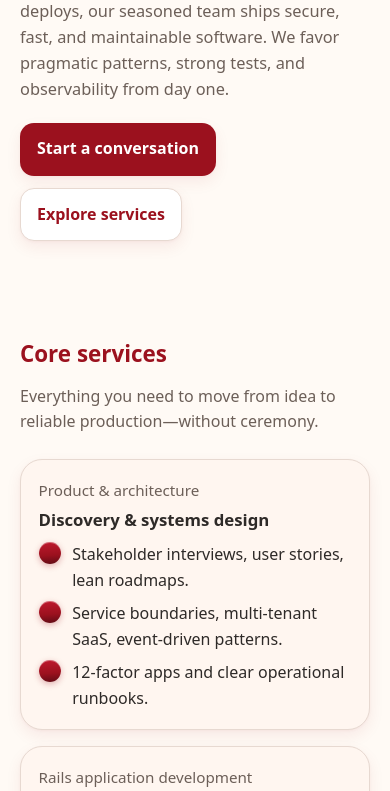
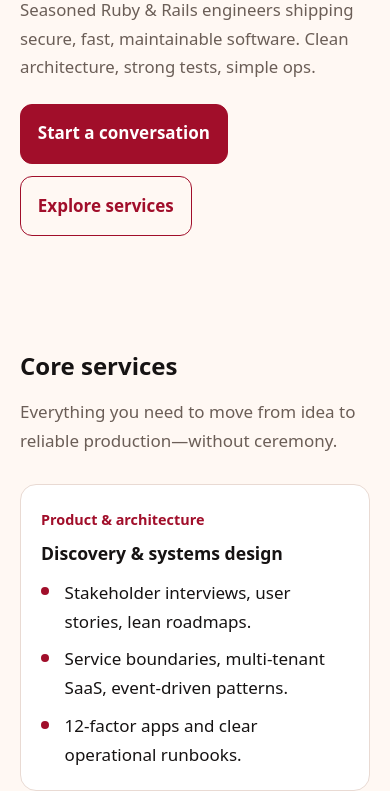
Before and after one commit to apburton84/rubydev.shop, a plain HTML site: page index.html in a window 390 px wide. Shown: the part 341-1132 px from the top of the page. Drawn offline with Linux system fonts and the light colour scheme.

Commit message:
Refactor styles and update hero section content
Updated CSS variables and styles for improved design consistency and responsiveness. Modified hero section content for clarity and impact.

```diff
--- a/index.html
+++ b/index.html
@@ -7,78 +7,81 @@
   <meta name="description" content="rubydev.shop is a seasoned Ruby & Rails development shop. We design, build, modernize, and scale secure web software." />
   <style>
     :root{
-      --ruby: #9B111E;           /* Ruby red */
-      --ruby-600:#7F0E19;        /* Darker ruby for hovers */
-      --ruby-700:#5F0B15;        /* Even darker */
-      --offwhite:#FFFAF5;        /* Off-white background */
-      --ink:#2E2A28;             /* Primary text */
-      --muted:#6C5F58;           /* Muted text */
-      --line:#E7D9D1;            /* Subtle lines */
-      --card:#FFF6F0;            /* Very light warm card */
-      --radius:22px;
-      --shadow:0 12px 30px rgba(155,17,30,.08), 0 2px 6px rgba(155,17,30,.05);
-      --shadow-sm:0 6px 16px rgba(155,17,30,.07), 0 1px 3px rgba(155,17,30,.04);
+      --ruby:#A10E2A;          /* Ruby red */
+      --ruby-600:#850C23;      /* Hover */
+      --offwhite:#FFF8F3;      /* Page background */
+      --ink:#161313;           /* High-contrast body text */
+      --muted:#6B5E57;         /* Secondary text */
+      --line:#E9DAD3;          /* Hairline borders */
+      --radius:16px;
+      --shadow-sm:0 8px 20px rgba(0,0,0,.06);
     }
+
     *{box-sizing:border-box}
     html{scroll-behavior:smooth}
-    body{margin:0;background:var(--offwhite);color:var(--ink);font:16px/1.6 ui-sans-serif, system-ui, -apple-system, Segoe UI, Roboto, Inter, "Helvetica Neue", Arial, "Apple Color Emoji", "Segoe UI Emoji"}
-    .container{max-width:1120px;margin-inline:auto;padding:0 1.25rem}
+    body{
+      margin:0;
+      background:var(--offwhite);
+      color:var(--ink);
+      font:17px/1.7 ui-sans-serif, system-ui, -apple-system, Segoe UI, Roboto, Inter, "Helvetica Neue", Arial, "Apple Color Emoji", "Segoe UI Emoji";
+      -webkit-font-smoothing:antialiased;
+      -moz-osx-font-smoothing:grayscale;
+    }
+    .container{max-width:1160px;margin-inline:auto;padding:0 1.25rem}
     a{color:var(--ruby);text-decoration:none}
-    a:hover{color:var(--ruby-600)}
-    .skip{position:absolute;left:-9999px}
-    .skip:focus{left:1rem;top:1rem;background:#fff;border:2px solid var(--ruby);padding:.5rem 1rem;border-radius:12px;z-index:999}
+    a:hover{text-decoration:underline}
 
     /* Header */
-    header{position:sticky;top:0;z-index:50;backdrop-filter:saturate(140%) blur(6px);background:linear-gradient(0deg, rgba(255,250,245,.8), rgba(255,250,245,.8));border-bottom:1px solid var(--line)}
-    .nav{display:flex;align-items:center;gap:1rem;justify-content:space-between;padding:.75rem 0}
-    .brand{display:flex;align-items:center;gap:.75rem;font-weight:800;letter-spacing:.3px}
-    .brand-mark{width:28px;height:28px;border-radius:9px;background:radial-gradient(120% 120% at 20% 20%, #C0192E 0%, #9B111E 45%, #7F0E19 100%);box-shadow:inset 0 1px 0 rgba(255,255,255,.25), 0 2px 8px rgba(155,17,30,.25)}
-    nav ul{display:flex;align-items:center;gap:1rem;margin:0;padding:0;list-style:none}
-    nav a{padding:.5rem .75rem;border-radius:12px}
-    nav a:hover{background:rgba(155,17,30,.08)}
+    header{position:sticky;top:0;z-index:50;background:var(--offwhite);border-bottom:1px solid var(--line)}
+    .nav{display:flex;align-items:center;gap:1rem;justify-content:space-between;padding:.9rem 0}
+    .brand{display:flex;align-items:center;gap:.75rem;font-weight:800;letter-spacing:.2px}
+    .brand-mark{width:26px;height:26px;border-radius:8px;background:var(--ruby)}
+    nav ul{display:flex;align-items:center;gap:.25rem;margin:0;padding:0;list-style:none}
+    nav a{padding:.5rem .7rem;border-radius:10px}
+    nav a:hover{background:rgba(161,14,42,.06);text-decoration:none}
 
     /* Hero */
-    .hero{position:relative;padding:5.5rem 0 3.5rem;overflow:hidden}
-    .hero::before{content:"";position:absolute;inset:-40% -10% auto -10%;height:140%;background:radial-gradient(70% 50% at 10% 10%, rgba(155,17,30,.08) 0%, rgba(155,17,30,0) 70%), radial-gradient(60% 60% at 90% 10%, rgba(155,17,30,.06) 0%, rgba(155,17,30,0) 60%);pointer-events:none}
-    .eyebrow{display:inline-block;background:rgba(155,17,30,.08);color:var(--ruby);padding:.25rem .6rem;border-radius:999px;font-weight:600;border:1px solid rgba(155,17,30,.2)}
-    h1{font-size:clamp(2rem, 3.3vw + 1rem, 3.2rem);line-height:1.1;margin:.9rem 0 .5rem;letter-spacing:.2px}
-    .lead{font-size:clamp(1rem, .5vw + .9rem, 1.125rem);color:var(--muted);max-width:65ch}
-    .cta{display:flex;gap:.75rem;margin-top:1.25rem;flex-wrap:wrap}
-    .btn{display:inline-flex;align-items:center;gap:.6rem;padding:.8rem 1rem;border-radius:14px;font-weight:700;border:1px solid var(--line);box-shadow:var(--shadow-sm);transition:transform .06s ease, box-shadow .2s ease}
+    .hero{padding:7rem 0 4rem}
+    .eyebrow{display:inline-block;color:var(--ruby);padding:.2rem .55rem;border:1px solid var(--ruby);border-radius:999px;font-weight:700;font-size:.82rem;letter-spacing:.06em;text-transform:uppercase}
+    h1{font-size:clamp(2.2rem, 3.4vw + 1rem, 3.8rem);line-height:1.05;margin:1rem 0 .75rem;letter-spacing:-.01em}
+    .lead{font-size:clamp(1.05rem, .5vw + .9rem, 1.2rem);color:var(--muted);max-width:62ch}
+    .cta{display:flex;gap:.8rem;margin-top:1.4rem;flex-wrap:wrap}
+    .btn{display:inline-flex;align-items:center;gap:.55rem;padding:.9rem 1.05rem;border-radius:12px;font-weight:800;border:1px solid var(--line);transition:transform .08s ease, box-shadow .18s ease, background .18s ease}
     .btn:active{transform:translateY(1px)}
-    .btn-primary{background:var(--ruby);color:#fff;border-color:transparent}
-    .btn-primary:hover{background:var(--ruby-600);box-shadow:var(--shadow)}
-    .btn-ghost{background:#fff;color:var(--ruby)}
+    .btn-primary{background:var(--ruby);color:#fff;border-color:var(--ruby)}
+    .btn-primary:hover{background:var(--ruby-600);box-shadow:var(--shadow-sm)}
+    .btn-ghost{background:transparent;color:var(--ruby);border-color:var(--ruby)}
 
     /* Sections */
-    section{padding:2.75rem 0}
-    h2{font-size:clamp(1.4rem, .9vw + 1rem, 2rem);line-height:1.2;margin:0 0 1rem;color:var(--ruby)}
-    .subtitle{color:var(--muted);margin-bottom:1.5rem}
+    section{padding:3.25rem 0}
+    h2{font-size:clamp(1.5rem, 1vw + 1rem, 2.15rem);line-height:1.2;margin:0 0 1rem;color:var(--ink)}
+    .subtitle{color:var(--muted);margin-bottom:1.75rem}
 
-    /* Cards & grids */
-    .grid{display:grid;gap:1rem}
+    /* Grid */
+    .grid{display:grid;gap:1.25rem}
     .grid-3{grid-template-columns:repeat(3, minmax(0,1fr))}
     .grid-2{grid-template-columns:repeat(2, minmax(0,1fr))}
-    @media (max-width: 960px){ .grid-3{grid-template-columns:1fr 1fr} }
+    @media (max-width: 980px){ .grid-3{grid-template-columns:1fr 1fr} }
     @media (max-width: 640px){ .grid-3, .grid-2{grid-template-columns:1fr} }
 
-    .card{background:var(--card);border:1px solid var(--line);border-radius:var(--radius);padding:1.1rem;box-shadow:var(--shadow-sm)}
-    .card h3{margin:.25rem 0 .25rem;font-size:1.05rem}
-    .kicker{color:var(--muted);font-size:.95rem}
+    /* Cards */
+    .card{background:#fff;border:1px solid var(--line);border-radius:var(--radius);padding:1.25rem;transition:transform .12s ease, border-color .2s ease, box-shadow .2s ease}
+    .card:hover{transform:translateY(-2px);border-color:var(--ruby);box-shadow:var(--shadow-sm)}
+    .card h3{margin:.35rem 0 .25rem;font-size:1.1rem}
+    .kicker{color:var(--ruby);font-weight:700;font-size:.9rem}
 
-    /* Feature list bullets */
-    .list{margin:.5rem 0 0;padding:0;list-style:none;display:grid;gap:.5rem}
-    .list li{display:grid;grid-template-columns:24px 1fr;gap:.6rem;align-items:start}
-    .dot{width:22px;height:22px;border-radius:999px;background:linear-gradient(175deg, #C0192E 0%, var(--ruby) 60%, var(--ruby-700) 100%);box-shadow:inset 0 1px 0 rgba(255,255,255,.35), 0 2px 6px rgba(155,17,30,.3)}
+    /* Minimal list bullets */
+    .list{margin:.6rem 0 0;padding:0;list-style:none;display:grid;gap:.55rem}
+    .list li{display:grid;grid-template-columns:14px 1fr;gap:.6rem;align-items:start}
+    .dot{width:8px;height:8px;border-radius:999px;background:var(--ruby);margin-top:.55rem}
 
     /* Accent rows */
-    .accent{background:linear-gradient(180deg, rgba(155,17,30,.06), rgba(155,17,30,.03));border-top:1px solid var(--line);border-bottom:1px solid var(--line)}
+    .accent{background:none;border-top:1px solid var(--line);border-bottom:1px solid var(--line)}
 
     /* Footer */
-    footer{padding:2rem 0;border-top:1px solid var(--line);color:var(--muted)}
-
-    .tiny{font-size:.92rem;color:var(--muted)}
-    .badge{display:inline-block;border:1px solid var(--line);padding:.2rem .5rem;border-radius:999px;color:var(--muted);background:#fff}
+    footer{padding:2.2rem 0;border-top:1px solid var(--line);color:var(--muted)}
+    .tiny{font-size:.95rem;color:var(--muted)}
+    .badge{display:inline-block;border:1px solid var(--line);padding:.2rem .55rem;border-radius:999px;color:var(--muted);background:#fff}
   </style>
 </head>
 <body>
@@ -105,8 +108,8 @@
     <section class="hero">
       <div class="container">
         <span class="eyebrow">Ruby & Rails experts</span>
-        <h1>We design, build, modernize, and scale robust Rails apps.</h1>
-        <p class="lead">From product discovery to zero‑downtime deploys, our seasoned team ships secure, fast, and maintainable software. We favor pragmatic patterns, strong tests, and observability from day one.</p>
+        <h1>Bold, modern Rails apps—delivered.</h1>
+        <p class="lead">Seasoned Ruby & Rails engineers shipping secure, fast, maintainable software. Clean architecture, strong tests, simple ops.</p>
         <div class="cta">
           <a class="btn btn-primary" href="#contact" aria-label="Jump to contact form">Start a conversation</a>
           <a class="btn btn-ghost" href="#services">Explore services</a>
```
